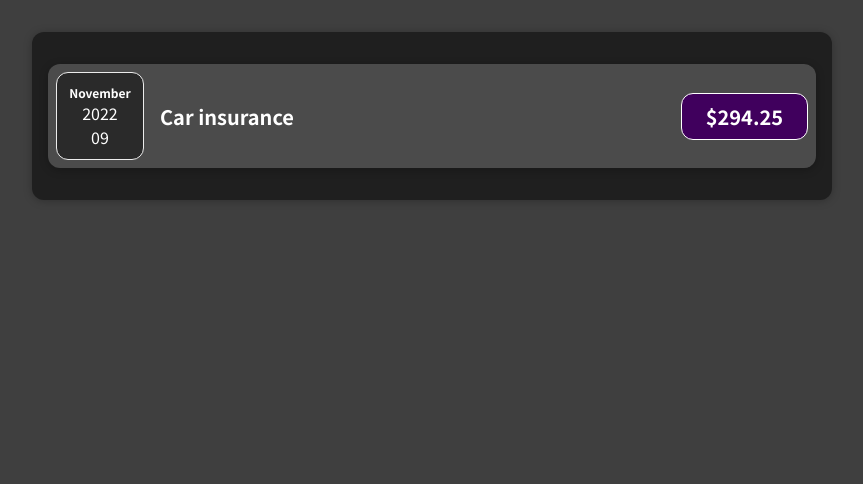
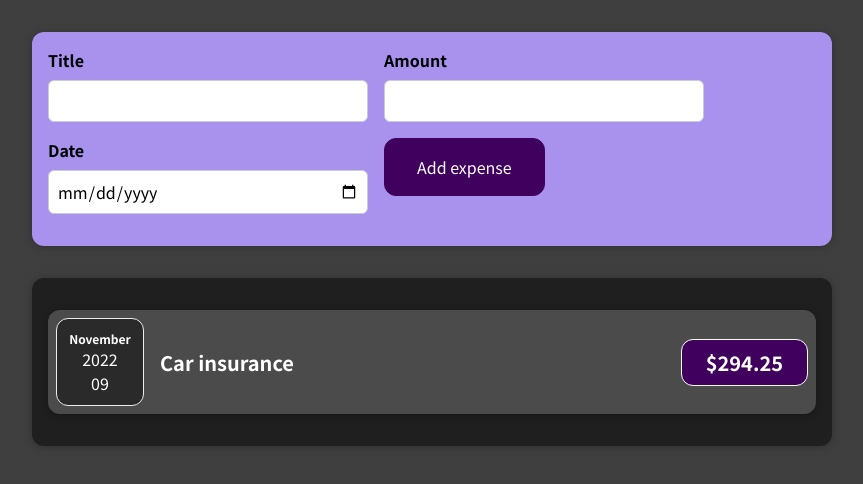
Before and after one commit to mahyarErshad/React-expense-manager-, a React (Create React App) app: page / in a window 1280 px wide. Shown: the top 484 px of the page, without its empty margins (208-1071 px from the left). Built offline with nearby package versions, Linux system fonts and the light colour scheme.

Commit message:
Refactored the code

```diff
--- a/src/App.js
+++ b/src/App.js
@@ -1,10 +1,12 @@
+import ExpenseSection from "./components/ExpenseMonitor/ExpenseSection/ExpenseSection";
 import ExpenseItem from "./components/ExpenseItem/ExpenseItem";
 
 function App() {
   return (
-    <>
+    <div>
+      <ExpenseSection />
       <ExpenseItem />
-    </>
+    </div>
   );
 }
 
```
Also changed, not shown: src/components/ExpenseMonitor/ExpenseSection/ExpenseSection.jsx (+6 -6 lines), 1 other file (tests, documents, lock files or other folders).
